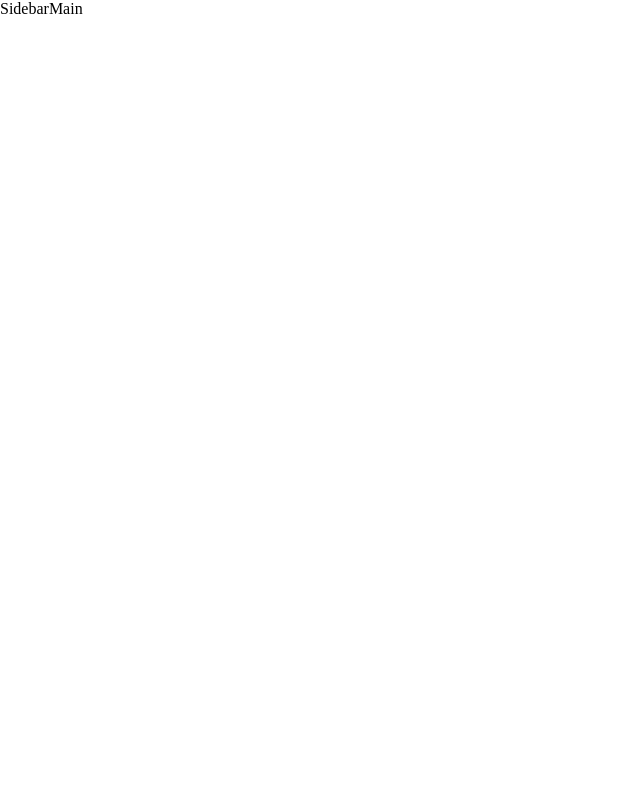
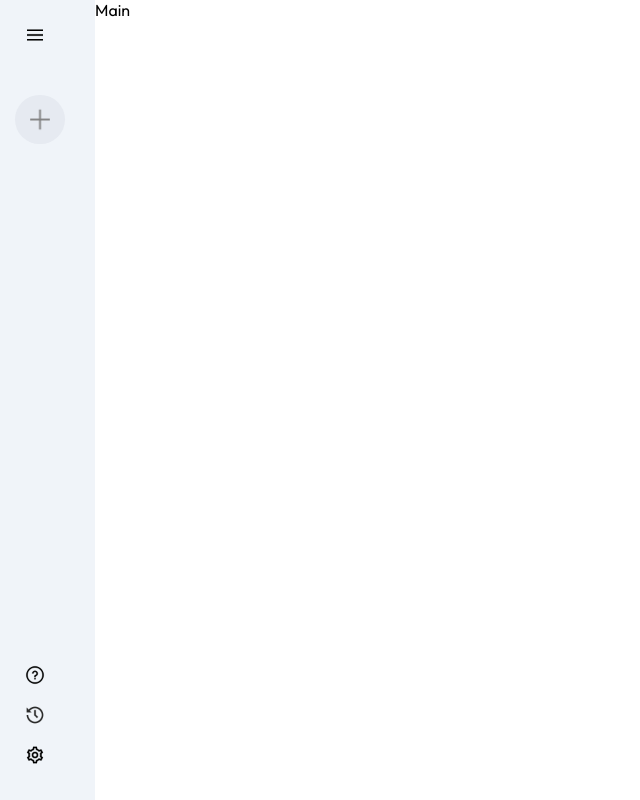
Before and after one commit to JosaphatMurhabazi/gemini-clone, a React (Vite) app: page / in a window 1280 px wide. Shown: the whole page, without its empty margins (0-640 px from the left). Built offline with nearby package versions, Linux system fonts and the light colour scheme.

Commit message:
Style sidebar: Updated UI for Gemini clone

```diff
--- a/src/components/sidebar/Sidebar.css
+++ b/src/components/sidebar/Sidebar.css
@@ -0,0 +1,63 @@
+.sidebar {
+  min-height: 100vh;
+  display: inline-flex;
+  flex-direction: column;
+  justify-content: space-between;
+  background-color: #f0f4f9;
+  padding: 25px 15px;
+  transition: all 0.7s ease;
+}
+
+.sidebar img {
+  width: 20px;
+}
+.sidebar .menu {
+  display: block;
+  margin-left: 10px;
+  cursor: pointer;
+}
+
+.sidebar .new-chat {
+  margin-top: 50px;
+  display: inline-flex;
+  align-items: center;
+  gap: 10px;
+  padding: 10px 15px;
+  background-color: #e6eaf1;
+  border-radius: 50px;
+  font-size: 14px;
+  color: gray;
+  cursor: pointer;
+}
+
+.sidebar .recent {
+  display: flex;
+  flex-direction: column;
+}
+.sidebar .recent-title {
+  margin-top: 30px;
+  margin-bottom: 20px;
+}
+.sidebar .recent-entry {
+  display: flex;
+  align-items: start;
+  gap: 10px;
+  padding: 10px;
+  padding-right: 40px;
+  border-radius: 50px;
+  color: #282828;
+  cursor: pointer;
+}
+.sidebar .recent-entry:hover {
+  background-color: #e2e6eb;
+}
+.sidebar .bottom {
+  display: flex;
+  flex-direction: column;
+}
+
+.sidebar,
+.bottom-item {
+  padding-right: 10px;
+  cursor: pointer;
+}
--- a/src/components/sidebar/Sidebar.tsx
+++ b/src/components/sidebar/Sidebar.tsx
@@ -1,6 +1,47 @@
+import { useState } from 'react';
+import { assets } from '../../assets/assets';
 import './Sidebar.css';
 const Sidebar = () => {
-  return <div className="sidebar">Sidebar</div>;
+  const [extended, setExtended] = useState(false);
+  return (
+    <div className="sidebar">
+      <div className="top">
+        <img
+          onClick={() => setExtended(!extended)}
+          src={assets.menu_icon}
+          alt="menu"
+          className="menu"
+        />
+        <div className="new-chat">
+          <img src={assets.plus_icon} alt="plus_icon" />
+          {extended && <p>New Chat</p>}
+        </div>
+        {extended && (
+          <div className="recent">
+            <p className="recent-title">Recent</p>
+            <div className="recent-entry">
+              <img src={assets.message_icon} alt="message_icon" />
+              <p>What is Typescript...</p>
+            </div>
+          </div>
+        )}
+      </div>
+      <div className="bottom">
+        <div className="bottom-item recent-entry">
+          <img src={assets.question_icon} alt="question_icon" />
+          {extended && <p>Help</p>}
+        </div>
+        <div className="bottom-item recent-entry">
+          <img src={assets.history_icon} alt="history_icon" />
+          {extended && <p>Activity</p>}
+        </div>
+        <div className="bottom-item recent-entry">
+          <img src={assets.setting_icon} alt="setting_icon" />
+          {extended && <p>Settings</p>}
+        </div>
+      </div>
+    </div>
+  );
 };
 
 export default Sidebar;
--- a/src/index.css
+++ b/src/index.css
@@ -1,7 +1,9 @@
+@import url('https://fonts.googleapis.com/css2?family=Outfit:wght@100..900&family=Poppins&display=swap');
 * {
   margin: 0;
   padding: 0;
   box-sizing: border-box;
+  font-family: Outfit;
 }
 #root {
   min-height: 100vh;
```
